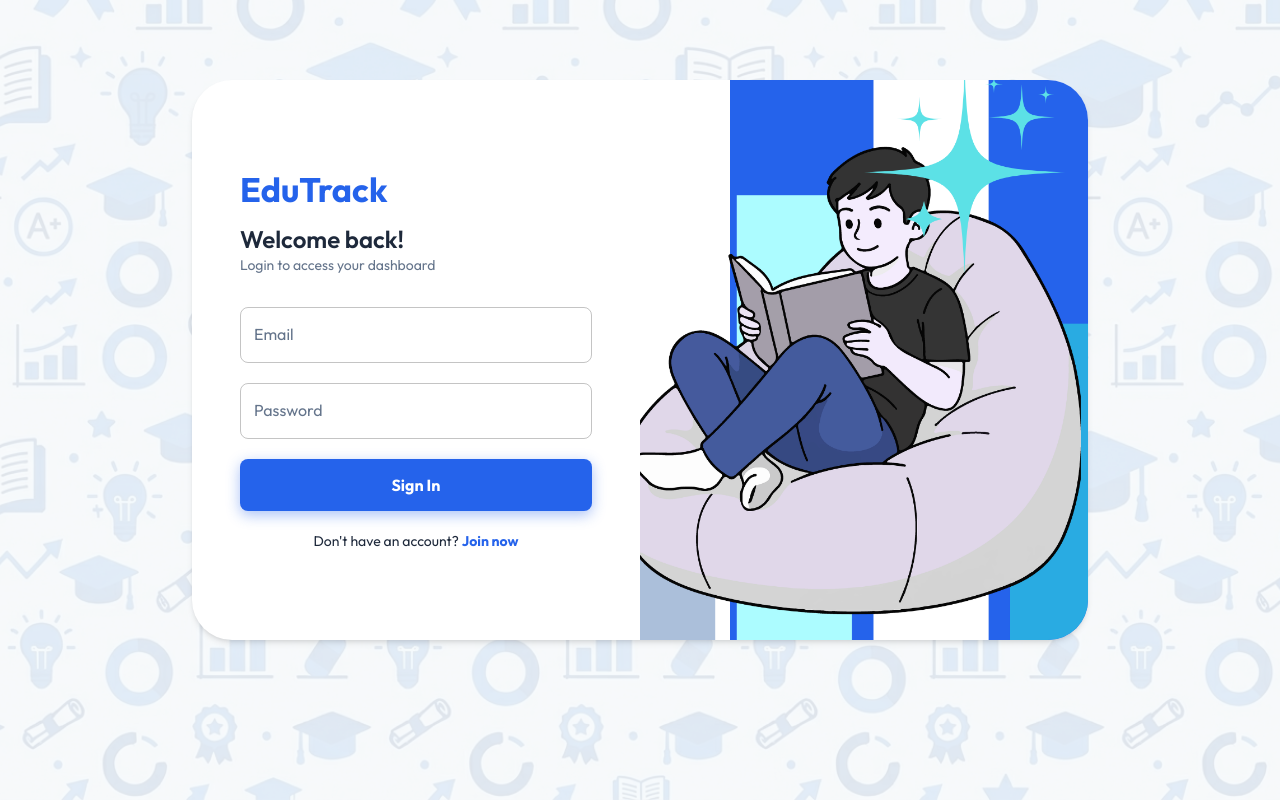
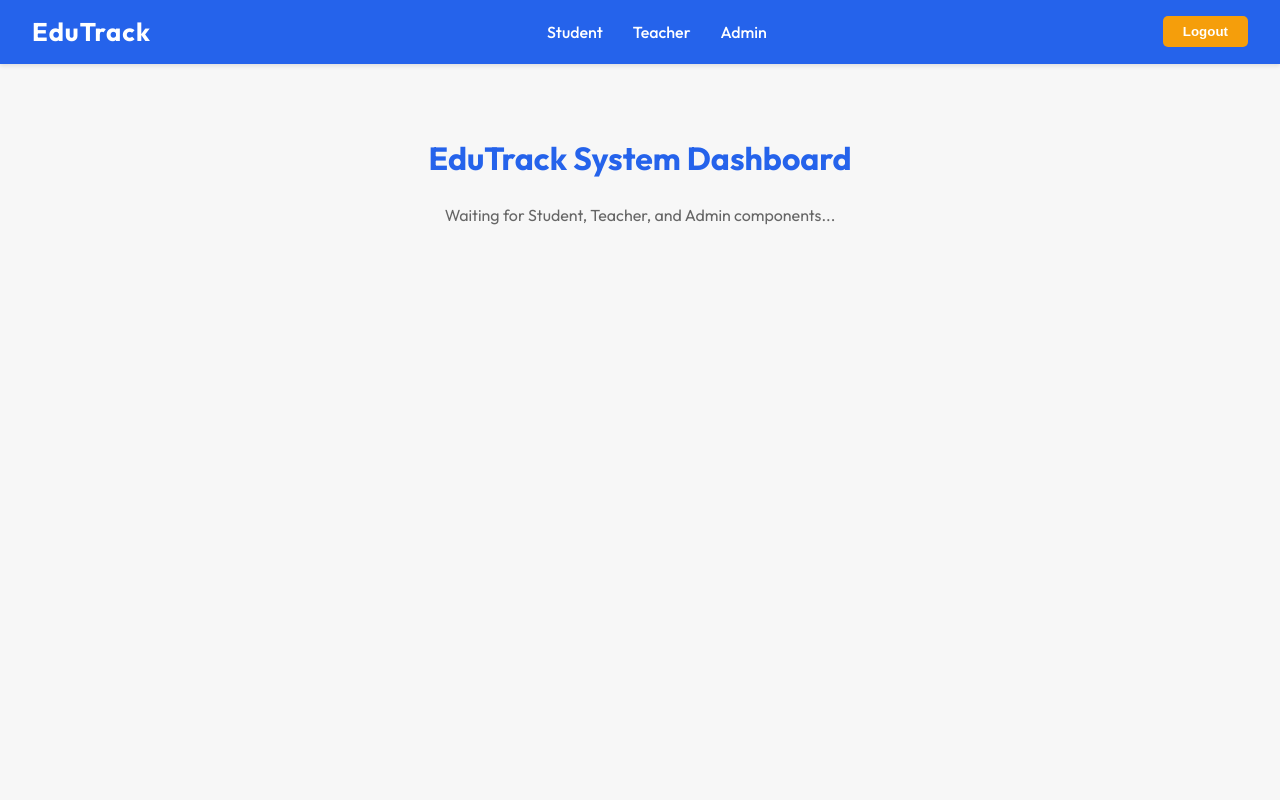
Before and after one commit to jilo20/EduTrack, a React (Vite) app: page / in a window 1280 px wide. Built offline with nearby package versions, Linux system fonts and the light colour scheme.

Commit message:
Added NavigationBar

```diff
--- a/src/App.jsx
+++ b/src/App.jsx
@@ -1,11 +1,22 @@
 import React from 'react';
-import Login from './components/Login';
+import NavigationBar from './components/NavigationBar';
 import './App.css';
 
 function App() {
   return (
-    <div className="App">
-      <Login />
+    <div className="App" style={{ backgroundColor: '#F7F7F7', minHeight: '100vh' }}>
+
+      {}
+      {/* <Login /> */}
+
+      {/* Navigation Bar diri  */}
+      <NavigationBar />
+
+      <main style={{ padding: '20px', textAlign: 'center' }}>
+         <h1 style={{ color: '#2563EB', marginTop: '50px' }}>EduTrack System Dashboard</h1>
+         <p style={{ color: '#666' }}>Waiting for Student, Teacher, and Admin components...</p>
+      </main>
+
     </div>
   );
 }
--- /dev/null
+++ b/src/components/NavigationBar.jsx
@@ -0,0 +1,48 @@
+import React from 'react';
+
+const NavigationBar = () => {
+  const primary = '#2563EB';   // Blue
+  const accent = '#F59E0B';    // Amber
+
+  return (
+    <nav style={{
+      backgroundColor: primary,
+      display: 'flex',
+      justifyContent: 'space-between',
+      alignItems: 'center',
+      padding: '0.8rem 2rem',
+      color: '#FFFFFF',
+      boxShadow: '0 2px 4px rgba(0,0,0,0.1)',
+      position: 'sticky',
+      top: 0,
+      zIndex: 1000,
+    }}>
+      {}
+      <div style={{ fontSize: '1.6rem', fontWeight: '800', letterSpacing: '1px' }}>
+        EduTrack
+      </div>
+
+      <ul style={{ display: 'flex', listStyle: 'none', gap: '30px', margin: 0, padding: 0 }}>
+        <li><a href="#student" style={{ color: '#FFFFFF', textDecoration: 'none', fontWeight: '500' }}>Student</a></li>
+        <li><a href="#teacher" style={{ color: '#FFFFFF', textDecoration: 'none', fontWeight: '500' }}>Teacher</a></li>
+        <li><a href="#admin" style={{ color: '#FFFFFF', textDecoration: 'none', fontWeight: '500' }}>Admin</a></li>
+      </ul>
+
+      <div>
+        <button style={{
+          backgroundColor: accent,
+          padding: '8px 20px',
+          border: 'none',
+          borderRadius: '5px',
+          color: '#FFFFFF',
+          fontWeight: 'bold',
+          cursor: 'pointer'
+        }}>
+          Logout
+        </button>
+      </div>
+    </nav>
+  );
+};
+
+export default NavigationBar;
```
